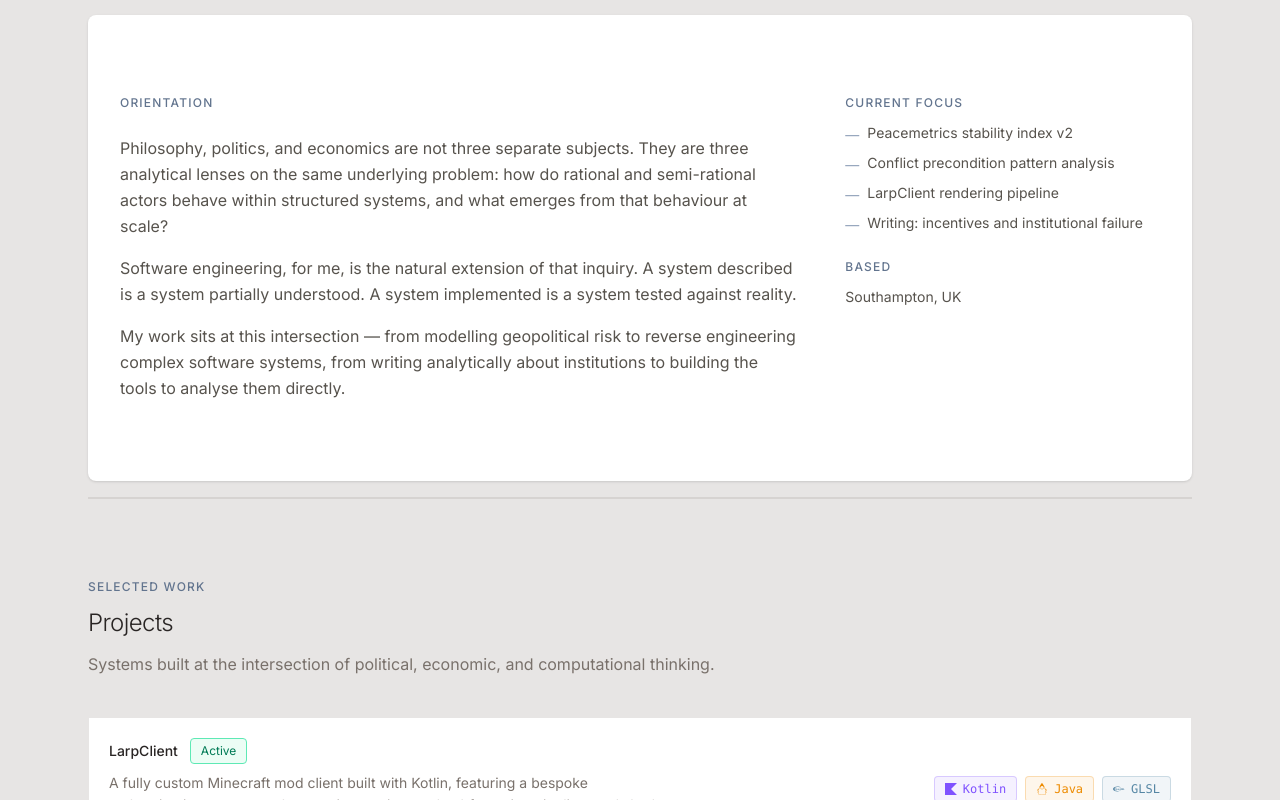
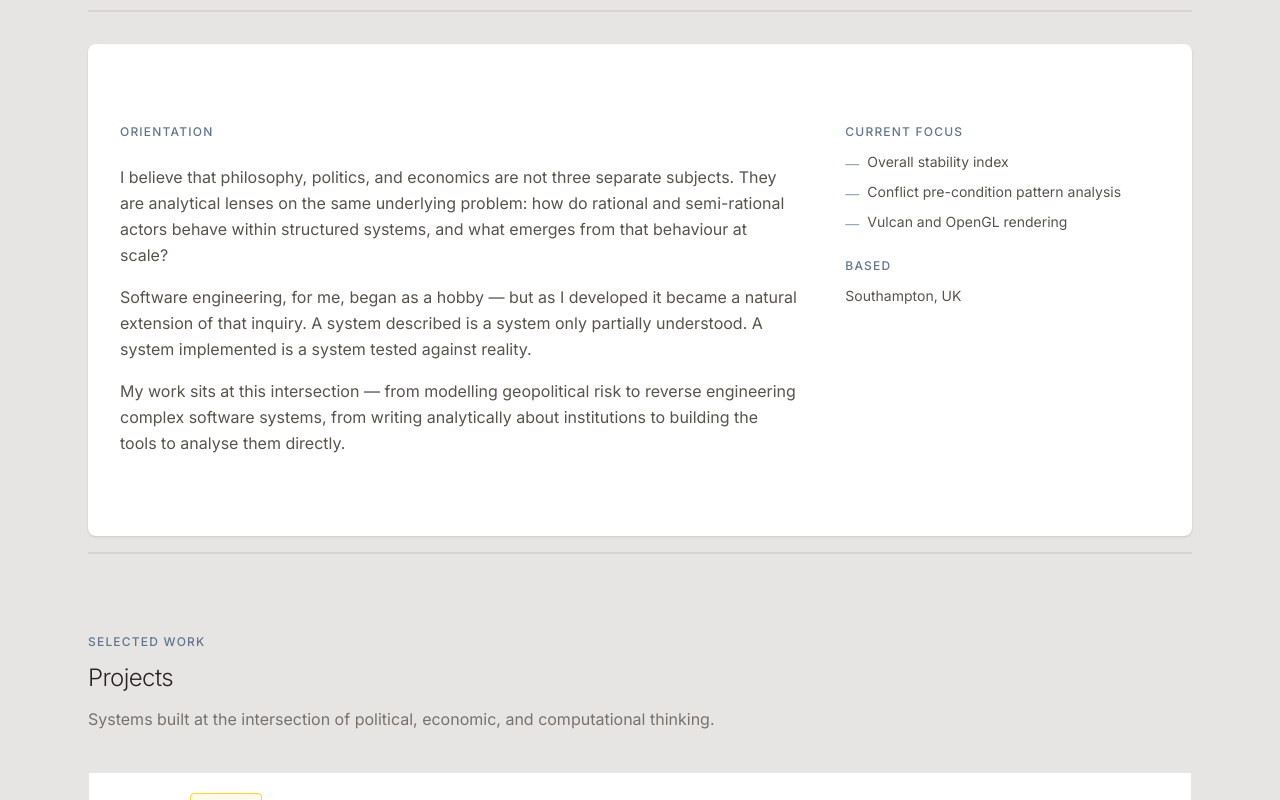
Before and after one commit to mrailouis/louisbeer, a Next.js app: page / in a window 1280 px wide. Shown: the part 700-1500 px from the top of the page. Built offline with nearby package versions, Linux system fonts and the light colour scheme.

Commit message:
Update hero copy, orientation text, current focus, archive LarpClient + BazaarTracker

```diff
--- a/src/app/page.tsx
+++ b/src/app/page.tsx
@@ -20,13 +20,14 @@ export default async function HomePage() {
             Louis Beer
           </p>
           <h1 className="text-4xl md:text-5xl font-light text-stone-900 tracking-tight leading-tight mb-6">
-            Political economy,<br />
+            Ethical and political economy,<br />
             geopolitical systems,<br />
             and software engineering.
           </h1>
           <p className="text-lg text-stone-500 leading-relaxed max-w-2xl">
-            PPE student at the University of Southampton. I study political, economic, and
-            institutional systems — and build software implementations of those ideas.
+            Politics, Philosophy and Economics student at the University of Southampton.
+            I study political, economic, and institutional systems — and build software
+            implementations of those ideas.
           </p>
           <div className="flex flex-wrap gap-4 mt-10">
             <Link
@@ -53,20 +54,20 @@ export default async function HomePage() {
               Orientation
             </p>
             <p className="text-stone-600 leading-relaxed mb-4">
-              Philosophy, politics, and economics are not three separate subjects. They are
-              three analytical lenses on the same underlying problem: how do rational and
-              semi-rational actors behave within structured systems, and what emerges from
-              that behaviour at scale?
+              I believe that philosophy, politics, and economics are not three separate subjects.
+              They are analytical lenses on the same underlying problem: how do rational and
+              semi-rational actors behave within structured systems, and what emerges from that
+              behaviour at scale?
             </p>
             <p className="text-stone-600 leading-relaxed mb-4">
-              Software engineering, for me, is the natural extension of that inquiry. A
-              system described is a system partially understood. A system implemented is a
-              system tested against reality.
+              Software engineering, for me, began as a hobby — but as I developed it became
+              a natural extension of that inquiry. A system described is a system only partially
+              understood. A system implemented is a system tested against reality.
             </p>
             <p className="text-stone-600 leading-relaxed">
-              My work sits at this intersection — from modelling geopolitical risk to
-              reverse engineering complex software systems, from writing analytically about
-              institutions to building the tools to analyse them directly.
+              My work sits at this intersection — from modelling geopolitical risk to reverse
+              engineering complex software systems, from writing analytically about institutions
+              to building the tools to analyse them directly.
             </p>
           </div>
           <div className="space-y-6">
@@ -77,19 +78,15 @@ export default async function HomePage() {
               <ul className="space-y-2 text-sm text-stone-600">
                 <li className="flex gap-2">
                   <span className="text-slate-400 mt-0.5">—</span>
-                  Peacemetrics stability index v2
+                  Overall stability index
                 </li>
                 <li className="flex gap-2">
                   <span className="text-slate-400 mt-0.5">—</span>
-                  Conflict precondition pattern analysis
+                  Conflict pre-condition pattern analysis
                 </li>
                 <li className="flex gap-2">
                   <span className="text-slate-400 mt-0.5">—</span>
-                  LarpClient rendering pipeline
-                </li>
-                <li className="flex gap-2">
-                  <span className="text-slate-400 mt-0.5">—</span>
-                  Writing: incentives and institutional failure
+                  Vulcan and OpenGL rendering
                 </li>
               </ul>
             </div>
--- a/src/components/ui.tsx
+++ b/src/components/ui.tsx
@@ -65,8 +65,8 @@ const statusStyles: Record<string, string> = {
   live: 'text-emerald-700 bg-emerald-50 border-emerald-300',
   prototype: 'text-amber-700 bg-amber-50 border-amber-300',
   concept: 'text-slate-600 bg-slate-100 border-slate-300',
-  archived: 'text-stone-500 bg-stone-100 border-stone-300',
-  paused: 'text-stone-500 bg-stone-100 border-stone-300',
+  archived: 'text-amber-700 bg-amber-50 border-amber-300',
+  paused: 'text-amber-700 bg-amber-50 border-amber-300',
   reading: 'text-blue-700 bg-blue-50 border-blue-300',
   read: 'text-stone-500 bg-stone-100 border-stone-300',
   reference: 'text-violet-700 bg-violet-50 border-violet-300',
--- a/src/lib/content.ts
+++ b/src/lib/content.ts
@@ -76,7 +76,7 @@ export const projects: Project[] = [
     stack: ['Kotlin', 'Java', 'GLSL', 'Mixin', 'Gradle', 'Node.js', 'LWJGL'],
     tags: ['systems', 'reverse-engineering', 'jvm', 'rendering', 'authentication'],
     featured: true,
-    status: 'active',
+    status: 'archived',
     year: 2024,
   },
   {
@@ -106,7 +106,7 @@ export const projects: Project[] = [
     stack: ['Node.js', 'TypeScript', 'PostgreSQL', 'Discord.js', 'Next.js', 'Chart.js'],
     tags: ['economics', 'market-systems', 'data', 'prediction', 'discord'],
     featured: true,
-    status: 'active',
+    status: 'archived',
     year: 2022,
   },
   {
```
